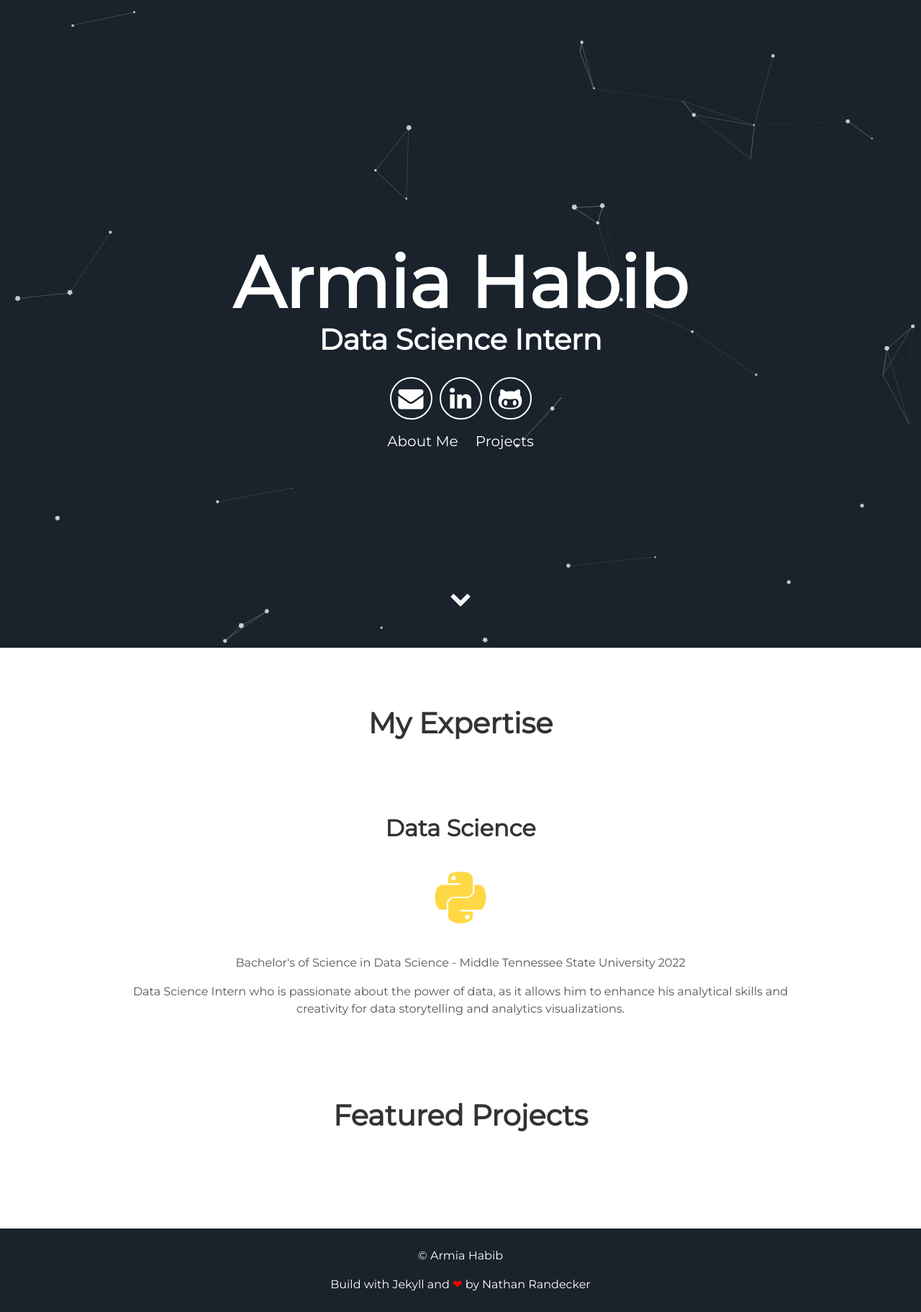
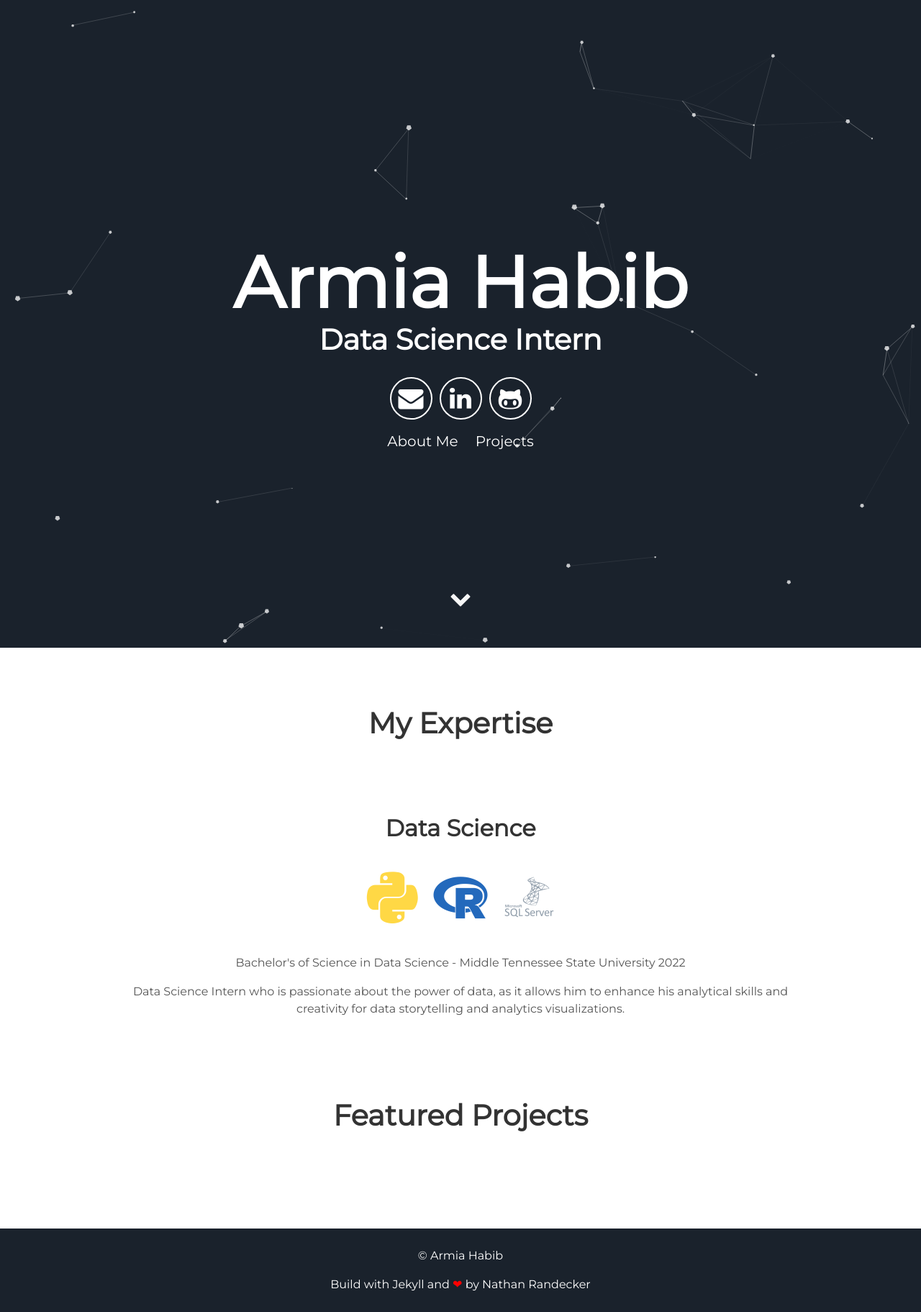
Before and after one commit to dfarone02/dfarone02.github.io, a Jekyll site: the page built from index.html, in a window 1280 px wide. Shown: the whole page at 72% size. Built offline with Jekyll 4.4.1, drawn with Linux system fonts in a browser that asks for light colours; nearby versions of some CDN libraries.

Commit message:
Update head.html

```diff
--- a/_includes/head.html
+++ b/_includes/head.html
@@ -7,4 +7,6 @@
   <meta name="description" content="{% if page.description %}{{ page.description | strip_html | strip_newlines | truncate: 160 }}{% else %}{{ site.description }}{% endif %}">
 
   <link rel="stylesheet" href="{{ "/assets/css/main.css" | prepend: site.baseurl }}">
+  <link rel="stylesheet" href="https://cdn.jsdelivr.net/gh/devicons/devicon@v2.15.1/devicon.min.css">
+
 </head>
```
